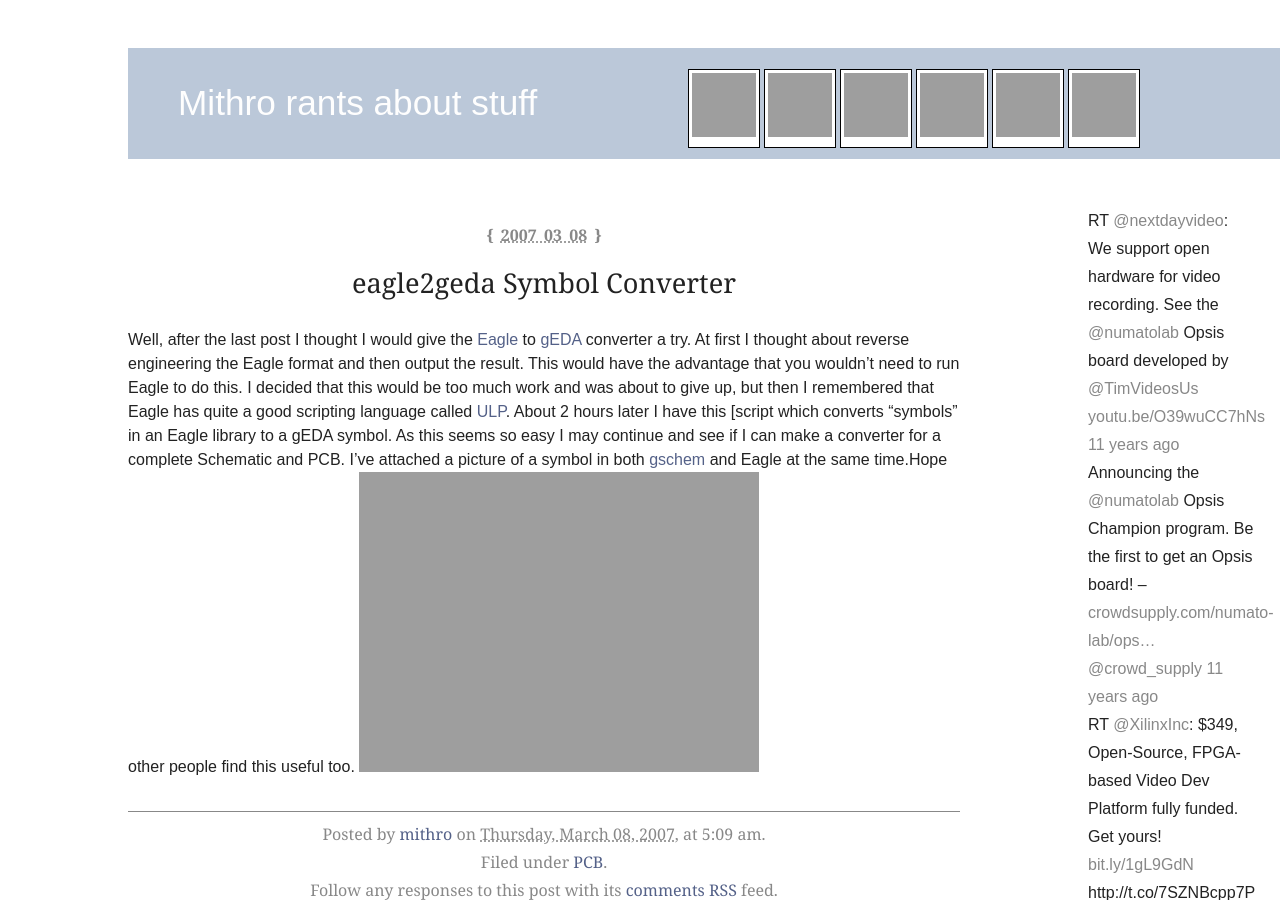
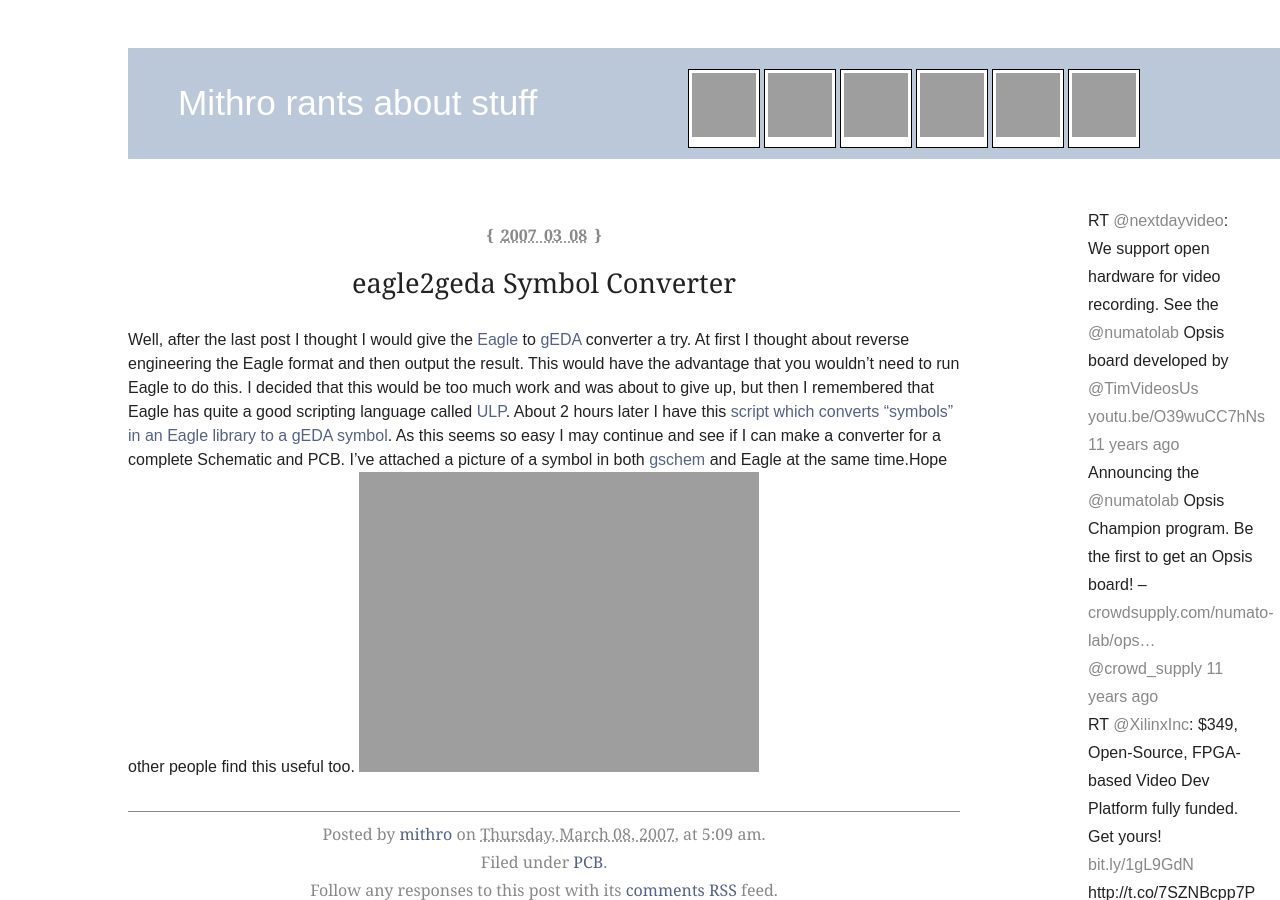
Before and after one commit to mithro/blog.mithis.net, a Jekyll site: the page built from _posts/2007-03-07-eagle2geda-symbol-converter.md, in a window 1280 px wide and 900 px high, cut to the strip 0-900 px from the top of the window. Built offline with Jekyll 4.4.1, drawn with Linux system fonts in a browser that asks for light colours; grey boxes are pictures that could not be loaded.

Commit message:
Restore dropped link and linked image in eagle2geda post (wid 23)
Restore dangling [anchor for eagle2geda.ulp (2007/04); wrap
eagle2geda.png as linked image (live URL, file not in repo).

Co-Authored-By: Claude Opus 4.7 (1M context) <noreply@anthropic.com>

```diff
--- a/_posts/2007-03-07-eagle2geda-symbol-converter.md
+++ b/_posts/2007-03-07-eagle2geda-symbol-converter.md
@@ -12,4 +12,4 @@ wordpress_category: pcb
 wordpress_id: 23
 wordpress_url: https://blog.mithis.net/archives/pcb/23-eagle2geda-symbol-converter
 ---
-Well, after the last post I thought I would give the [Eagle](http://www.cadsoftusa.com/) to [gEDA](http://www.geda.seul.org/) converter a try. At first I thought about reverse engineering the Eagle format and then output the result. This would have the advantage that you wouldn’t need to run Eagle to do this. I decided that this would be too much work and was about to give up, but then I remembered that Eagle has quite a good scripting language called [ULP](http://www.cadsoftusa.com/Tour/tour12.htm). About 2 hours later I have this [script which converts “symbols” in an Eagle library to a gEDA symbol. As this seems so easy I may continue and see if I can make a converter for a complete Schematic and PCB. I’ve attached a picture of a symbol in both [gschem](http://www.geda.seul.org/tools/gschem/index.html) and Eagle at the same time.Hope other people find this useful too. ![Component in Eagle and gschem](http://blog.mithis.net/wp-content/uploads/2007/03/eagle2geda.png)
+Well, after the last post I thought I would give the [Eagle](http://www.cadsoftusa.com/) to [gEDA](http://www.geda.seul.org/) converter a try. At first I thought about reverse engineering the Eagle format and then output the result. This would have the advantage that you wouldn’t need to run Eagle to do this. I decided that this would be too much work and was about to give up, but then I remembered that Eagle has quite a good scripting language called [ULP](http://www.cadsoftusa.com/Tour/tour12.htm). About 2 hours later I have this [script which converts “symbols” in an Eagle library to a gEDA symbol](/assets/images/wp-content/uploads/2007/04/eagle2geda.ulp). As this seems so easy I may continue and see if I can make a converter for a complete Schematic and PCB. I’ve attached a picture of a symbol in both [gschem](http://www.geda.seul.org/tools/gschem/index.html) and Eagle at the same time.Hope other people find this useful too. [![Component in Eagle and gschem](http://blog.mithis.net/wp-content/uploads/2007/03/eagle2geda.png)](https://blog.mithis.net/wp-content/uploads/2007/03/eagle2geda.png)
```
